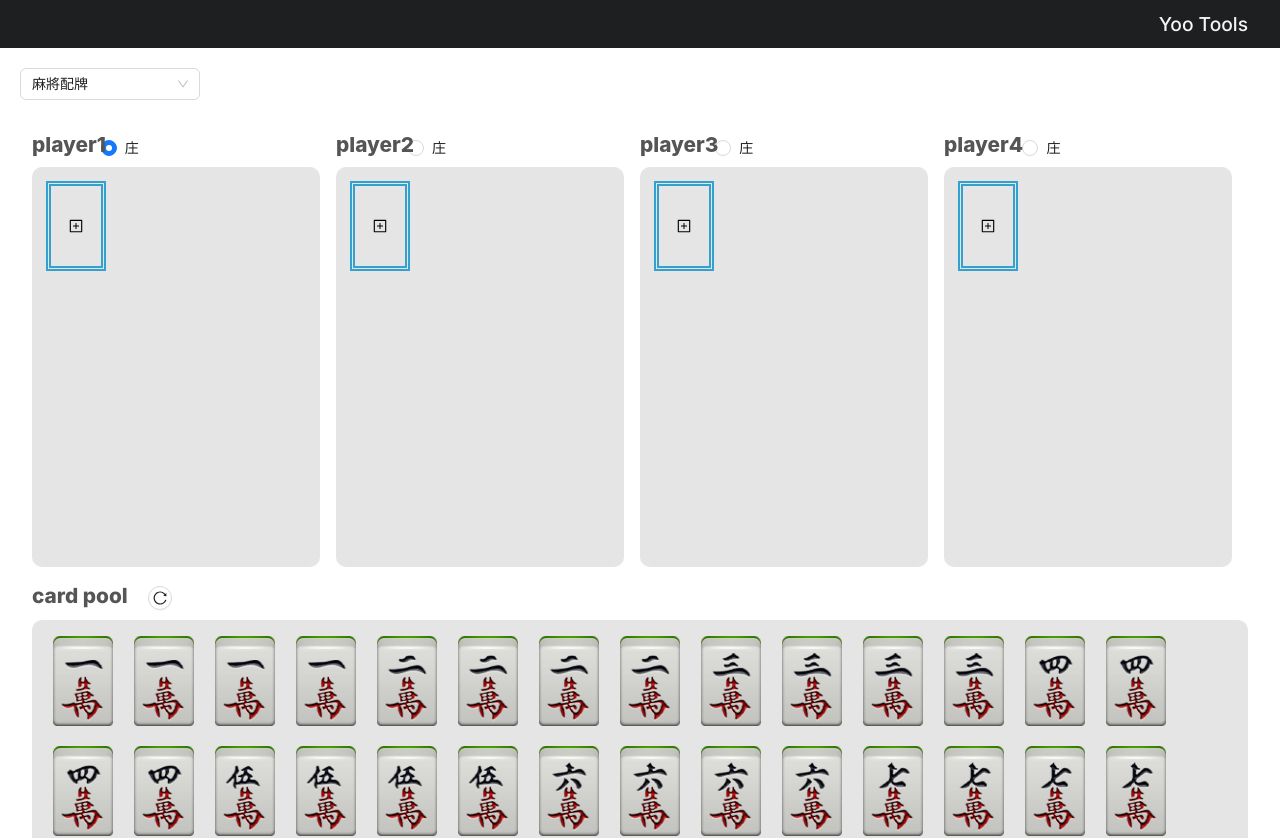
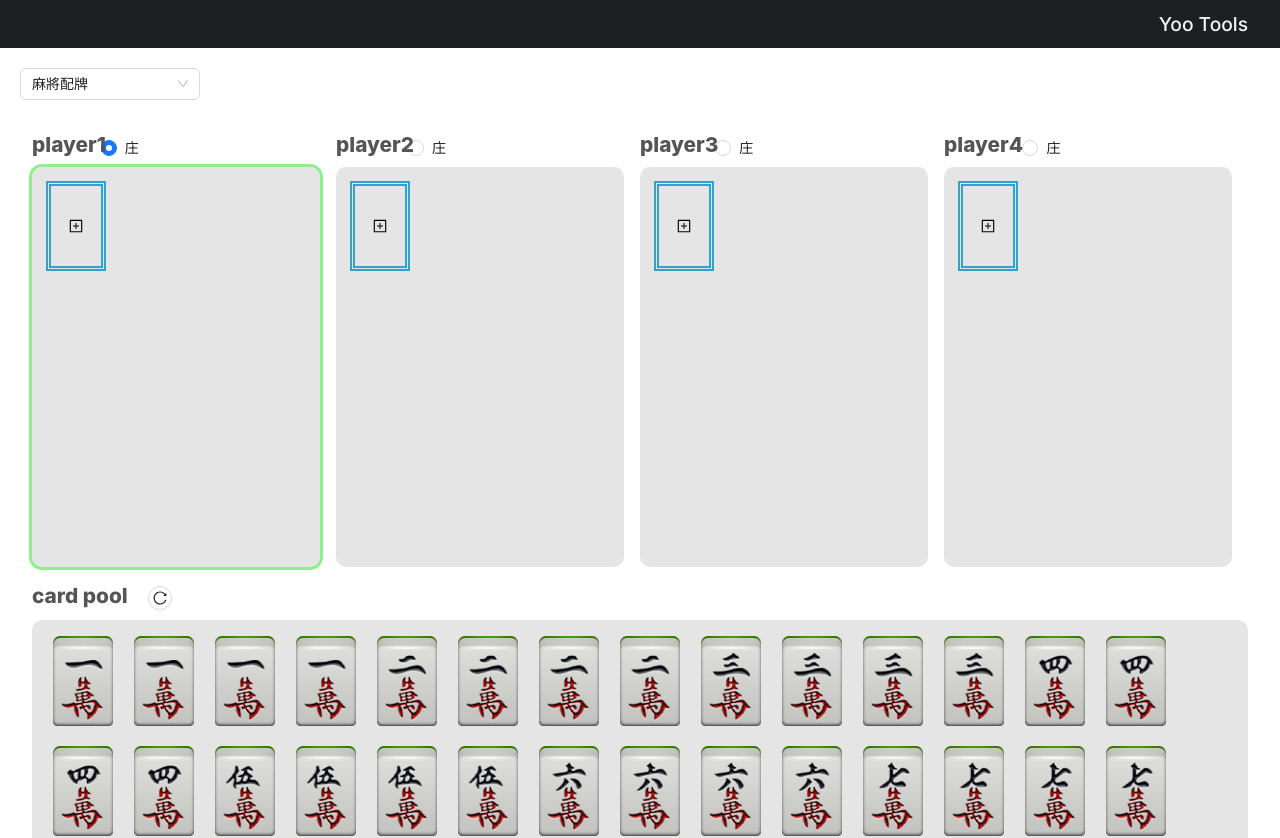
Before and after one commit to Jacky20000326/yoo-tool, a Next.js app: page /matching in a window 1280 px wide. Shown: the top 838 px of the page. Built offline with nearby package versions, Linux system fonts and the light colour scheme.

Commit message:
新增点选指定格子选牌功能

```diff
--- a/app/_component/Matching/mahjomg/BoardSquare.tsx
+++ b/app/_component/Matching/mahjomg/BoardSquare.tsx
@@ -7,6 +7,7 @@ import { CardType, DragState } from "../../../_lib/card/mahJong/Card";
 // import { PlusSquareOutlined } from '@ant-design/icons';
 import { usePlayerList, useCardPool } from "../../../store/mahJongStore";
 import styled from "./BoardSquare.module.css";
+import { useCurrControlPlayerList } from "../../../store/mahJongStore";
 
 const BoardSquare = ({
     children,
@@ -17,21 +18,23 @@ const BoardSquare = ({
 }) => {
     // zustand store
     let {
-        removePlayerCardAtList,
         setCardGragState,
         playerCardList,
         addPlayerCard,
         sortPlayerCard,
     } = usePlayerList();
     let { removeCardAtCardList } = useCardPool();
+    let { currControl, setCurrControl } = useCurrControlPlayerList();
+    const sortAndUpdateCard = (item: CardType) => {
 
-    const sortAndUpdateCard = (item: CardType) => {
         if (typeof currBoardIndex == "number") {
+
             let playerList = playerCardList[currBoardIndex];
 
             let findResult = playerList.findIndex((card) => card.id == item.id);
 
-            if (findResult == -1 && playerList.length < 13) {
+            if (findResult == -1 && item.canDrag && playerList.length < 13) {
+
                 addPlayerCard(currBoardIndex, item);
 
                 removeCardAtCardList(item);
@@ -42,6 +45,7 @@ const BoardSquare = ({
             }
         }
     };
+
 
     const [{}, drop] = useDrop({
         accept: ItemTypes.CARD,
@@ -55,23 +59,6 @@ const BoardSquare = ({
         }),
     });
 
-    const [{}, drag, preview] = useDrag(
-        () => ({
-            type: ItemTypes.CARD,
-
-            collect: (monitor) => ({
-                // isDragging: !!monitor.isDragging(),
-            }),
-            item: currBoardIndex,
-
-            end: (item) => {
-                if (typeof currBoardIndex == "number") {
-                    console.log(item);
-                }
-            },
-        }),
-        []
-    );
 
     return (
         <>
@@ -85,13 +72,20 @@ const BoardSquare = ({
                     backgroundColor: "#E5E5E5",
                     padding: "1em",
                     borderRadius: "10px",
+                    outline: currControl == currBoardIndex   ? '3px solid lightgreen' : 'none'
                     // boxShadow: "0px 1px 2px 0px rgba(255, 165, 0,0.7),1px 2px 4px 0px rgba(255, 165, 0,0.7),2px 4px 8px 0px rgba(255, 165, 0,0.7),2px 4px 16px 0px rgba(255, 165, 0,0.7)"
                 }}
+
+
                 className="player1HandCards"
                 gap="middle"
                 wrap="wrap"
             >
-                {children}
+                    {children}
+
+
+
+
             </Flex>
         </>
     );
--- a/app/_component/Matching/mahjomg/DrapPicture.tsx
+++ b/app/_component/Matching/mahjomg/DrapPicture.tsx
@@ -31,11 +31,13 @@ const DrapPicture = ({
     let { cardPoolList, setCardPool, addCardPool, setCardGragState } =
         useCardPool();
 
+
+
     const removeCardAtPlayerList = (card: CardType) => {
         addCardPool(card); // revert card pool
         setCardGragState(card, DragState.CANDRAG);
         if (typeof currBoardIndex == "number") {
-            // removePlayerCardAtList(currBoardIndex, card);
+            removePlayerCardAtList(currBoardIndex, card);
         }
     };
 
@@ -59,7 +61,7 @@ const DrapPicture = ({
         }
     };
 
-    const [{ isDragging }, drag, preview] = useDrag(
+    const [{  }, drag, preview] = useDrag(
         () => ({
             type: ItemTypes.CARD,
 
@@ -69,8 +71,10 @@ const DrapPicture = ({
             item: pictureInfo,
 
             end: () => {
+
+
                 if (typeof currBoardIndex == "number") {
-                    // console.log(currBoardIndex);
+
                 }
             },
         }),
@@ -80,7 +84,13 @@ const DrapPicture = ({
     const [{ isOver }, drop] = useDrop({
         accept: ItemTypes.CARD,
         drop: (item, monitor) => {
-            swapCard(monitor.getItem(), index);
+
+            if (typeof currBoardIndex !== "number") {
+                swapCard(monitor.getItem(), index);
+
+
+            }
+
             // 在此处处理放置操作
         },
         hover: (item, monitor) => {},
--- a/app/_component/Matching/mahjomg/MahJong.tsx
+++ b/app/_component/Matching/mahjomg/MahJong.tsx
@@ -1,6 +1,6 @@
 "use client";
 import React, { useState, useEffect } from "react";
-import { Card, createAllCard, CardType } from "../../../_lib/card/mahJong/Card";
+import { Card, createAllCard, CardType, DragState } from "../../../_lib/card/mahJong/Card";
 import DrapPicture from "./DrapPicture";
 import BoardSquare from "./BoardSquare";
 import styled from "./MahJong.module.css";
@@ -13,8 +13,9 @@ import { usePlayerList, useCardPool } from "../../../store/mahJongStore";
 export const DraggableCard = () => {};
 const MahJong = () => {
     // zustand store data
+
     let { currControl, setCurrControl } = useCurrControlPlayerList();
-    let { playerCardList, addPlayerCard, removePlayerCardAtList } =
+    let { playerCardList, addPlayerCard, sortPlayerCard,setCardGragState } =
         usePlayerList();
     let {
         cardPoolList,
@@ -24,16 +25,6 @@ const MahJong = () => {
         sortCardList,
     } = useCardPool();
 
-    // card pool
-    // let [cardList, setCardList] = useState<CardType[]>(createAllCard);
-    // player1
-    // let [player1CardList, setPlayer1CardList] = useState<CardType[]>([]);
-    // player2
-    // let [player2CardList, setPlayer2CardList] = useState<CardType[]>([]);
-    // player3
-    // let [player3CardList, setPlayer3CardList] = useState<CardType[]>([]);
-    // player4
-    // let [player4CardList, setPlayer4CardList] = useState<CardType[]>([]);
 
     // banker
     let [banker, setBanker] = useState<number>(1);
@@ -55,9 +46,18 @@ const MahJong = () => {
 
     // ==== banker ====
 
-    const setCurrentBanker = (banker: number) => {
-        setBanker((isBanker) => (isBanker = banker));
-    };
+
+
+    const addCardHandler = (card:CardType)=>{
+        if(playerCardList[currControl].length < 13){
+            addPlayerCard(currControl,card)
+            removeCardAtCardList(card)
+            setCardGragState(currControl,card,DragState.CANNOTDRAG)
+            sortPlayerCard(currControl);
+        }
+
+    }
+
 
     useEffect(() => {
         sortCardList();
@@ -94,20 +94,22 @@ const MahJong = () => {
 
                     {playerCardList.map((info, playerIndex) => (
                         <Col span={6} key={playerIndex}>
-                            <div className={styled.player}>
+                            <div className={styled.player} onClick={()=>{setCurrControl(playerIndex)}}>
                                 <span className={styled.playerTxt}>
                                     {"player" + (playerIndex + 1)}
                                 </span>
-
                                     <BoardSquare currBoardIndex={playerIndex}>
                                         {playerCardList[playerIndex].map(
                                             (card, index) => (
+
                                                         <DrapPicture
                                                             key={index}
                                                             pictureInfo={card}
                                                             index={index}
                                                             currBoardIndex={playerIndex}
                                                         />
+
+
                                             )
                                         )}
                                         {playerCardList[playerIndex].length < 13 ? (
@@ -121,6 +123,8 @@ const MahJong = () => {
                                         )}
                                     </BoardSquare>
                                 </div>
+
+
                         </Col>
                     ))}
                 </Row>
@@ -140,12 +144,15 @@ const MahJong = () => {
                 <div className="otherCard">
                     <BoardSquare currBoardIndex="pool">
                         {cardPoolList.map((card, index) => (
+                            <div className="hanlerCube" onClick={()=>{addCardHandler(card)}}>
                                 <DrapPicture
                                     key={card.id}
                                     pictureInfo={card}
                                     index={index}
                                     currBoardIndex="pool"
                                 />
+                            </div>
+
                         ))}
                     </BoardSquare>
                 </div>
```
Lines whose indentation alone changed are shown as unchanged.
